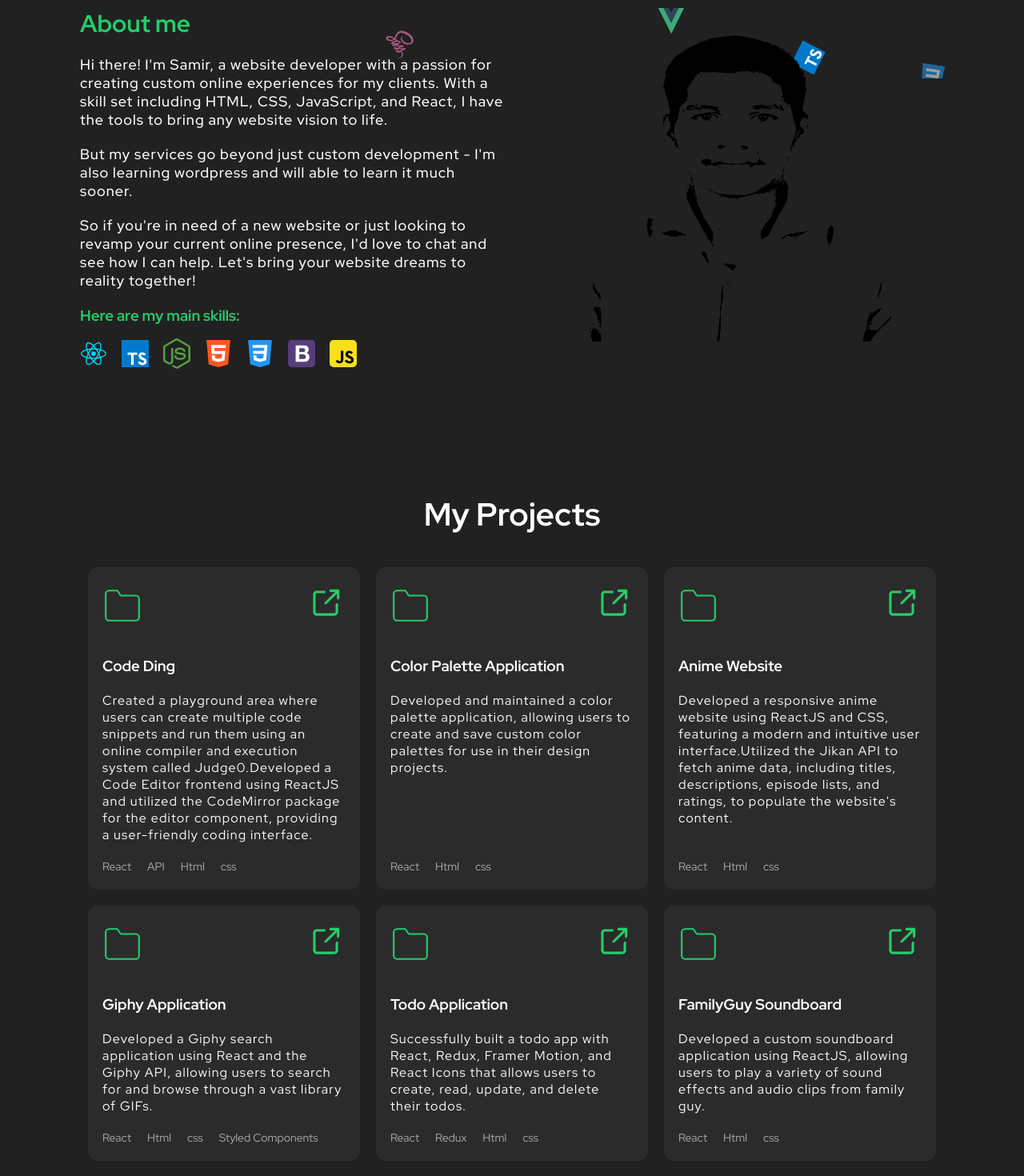
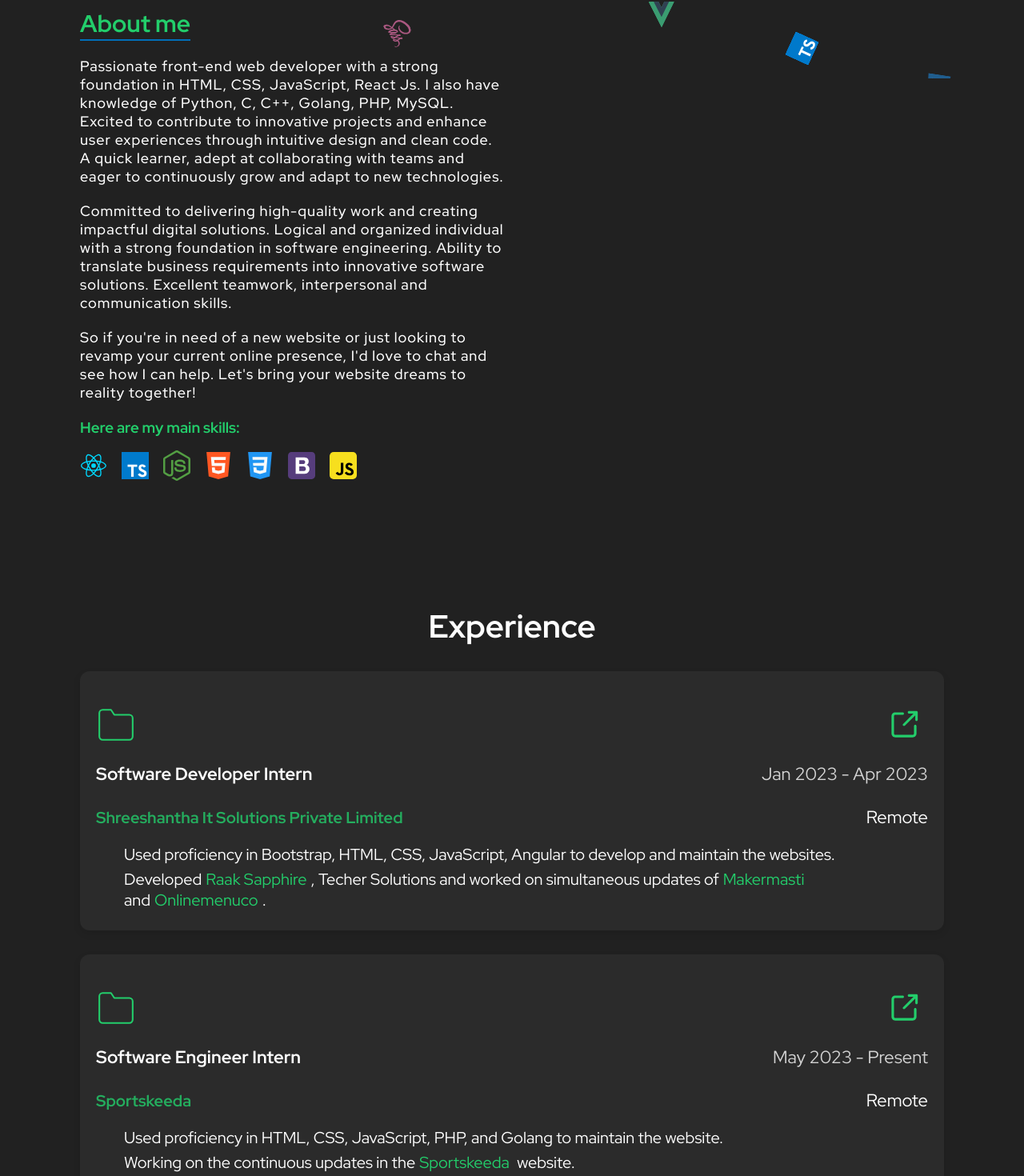
Before and after one commit to samiraghav/portfolio-ts-react, a React (Create React App) app: page / in a window 1280 px wide. Shown: the part 702-2172 px from the top of the page at 80% size. Built offline with nearby package versions, Linux system fonts and the light colour scheme.

Commit message:
added experience

```diff
--- a/src/components/About/About.tsx
+++ b/src/components/About/About.tsx
@@ -1,6 +1,5 @@
 import React from 'react';
 import { Container } from "./styles";
-import Samir from "../../assets/Samir.svg";
 import htmlIcon from "../../assets/html-icon.svg";
 import cssIcon from "../../assets/css-icon.svg";
 import jsIcon from "../../assets/js-icon.svg";
@@ -19,10 +18,7 @@ export function About() {
         </ScrollAnimation>
         <ScrollAnimation animateIn="fadeInLeft" delay={0.1 * 1000}>
           <p>
-            Hi there! I'm Samir, a website developer with a passion for creating
-            custom online experiences for my clients. With a skill set including
-            HTML, CSS, JavaScript, and React, I have the tools to bring any
-            website vision to life.
+            Passionate front-end web developer with a strong foundation in HTML, CSS, JavaScript, React Js. I also have knowledge of Python, C, C++, Golang, PHP, MySQL. Excited to contribute to innovative projects and enhance user experiences through intuitive design and clean code. A quick learner, adept at collaborating with teams and eager to continuously grow and adapt to new technologies.
           </p>
         </ScrollAnimation>
         <ScrollAnimation
@@ -31,8 +27,7 @@ export function About() {
           style={{ marginTop: "2rem", marginBottom: "2rem" }}
         >
           <p>
-            But my services go beyond just custom development - I'm also
-            learning wordpress and will able to learn it much sooner.
+          Committed to delivering high-quality work and creating impactful digital solutions. Logical and organized individual with a strong foundation in software engineering. Ability to translate business requirements into innovative software solutions. Excellent teamwork, interpersonal and communication skills.
           </p>
         </ScrollAnimation>
         <ScrollAnimation animateIn="fadeInLeft" delay={0.3 * 1000}>
@@ -86,11 +81,7 @@ export function About() {
           </div>
         </div>
       </div>
-      <div className="about-image">
-        <ScrollAnimation animateIn="fadeInRight" delay={0.2 * 1000}>
-          <img src={Samir} alt="Samir Aghav" />
-        </ScrollAnimation>
-      </div>
+
     </Container>
   );
 }
--- a/src/components/About/styles.ts
+++ b/src/components/About/styles.ts
@@ -26,7 +26,7 @@ export const Container = styled.section`
   h2{
     display: inline-block;
     margin-bottom: 2rem;
-    // border-bottom: 0.2rem solid var(--blue);
+    border-bottom: 0.2rem solid var(--blue);
     font-size :3rem;
     margin-top: 0rem;
     color: var(--green);
@@ -41,21 +41,6 @@ export const Container = styled.section`
     font-size: 1.8rem;
     letter-spacing: 0.1rem;
     font-weight: 500;
-  }
-
-
-
-  .about-image{
-    text-align: center;
-   img{
-     margin-top: 2rem;
-     width: 75%;
-     filter: grayscale(0);
-     transition: filter 0.5s;
-     &:hover{
-       filter: grayscale(0);
-     }
-   }
   }
 
   @media only screen and (max-width: 480px) {
--- /dev/null
+++ b/src/components/Experience/Experience.tsx
@@ -0,0 +1,129 @@
+import React from "react";
+import { Container } from "./styles";
+import externalLink from "../../assets/external-link.svg";
+import ScrollAnimation from "react-animate-on-scroll";
+
+export function Experience() {
+  return (
+    <Container id="experience">
+      <h2>Experience</h2>
+      <div className="experience-list">
+
+        <ScrollAnimation animateIn="flipInX">
+          <div className="experience-item">
+          <header>
+              <svg
+                width="50"
+                xmlns="http://www.w3.org/2000/svg"
+                role="img"
+                viewBox="0 0 24 24"
+                fill="none"
+                stroke="#23ce6b "
+                stroke-width="1"
+                stroke-linecap="round"
+                stroke-linejoin="round"
+              >
+                <title>Folder</title>
+                <path d="M22 19a2 2 0 0 1-2 2H4a2 2 0 0 1-2-2V5a2 2 0 0 1 2-2h5l2 3h9a2 2 0 0 1 2 2z"></path>
+              </svg>
+              <div className="project-links">
+                <a
+                  href="https://www.sportskeeda.com"
+                  target="_blank"
+                  rel="noreferrer"
+                >
+                  <img src={externalLink} alt="Visit site" />
+                </a>
+              </div>
+            </header>
+            <header>
+              <h3>Software Developer Intern</h3>
+              <p>Jan 2023 - Apr 2023</p>
+            </header>
+            <div className="timestamp">
+              <p>Shreeshantha It Solutions Private Limited</p> {/* Move "Remote" inside a separate div */}
+              <div>Remote</div>
+            </div>
+            <ul>
+              <li>Used proficiency in Bootstrap, HTML, CSS, JavaScript, Angular to develop and maintain the websites.</li>
+              <li>Developed
+              <a
+                  href="https://www.sportskeeda.com/"
+                  target="_blank"
+                  rel="noreferrer"
+                >
+                  Raak Sapphire
+                </a>
+                ,
+                  Techer Solutions and worked on simultaneous updates of
+                <a
+                  href="https://makermasti.com/"
+                  target="_blank"
+                  rel="noreferrer"
+                >
+                  Makermasti
+                </a> and
+                <a
+                  href="https://onlinemenu.co.in/"
+                  target="_blank"
+                  rel="noreferrer"
+                >
+                  Onlinemenuco
+                </a>.</li>
+            </ul>
+          </div>
+        </ScrollAnimation>
+
+        <ScrollAnimation animateIn="flipInX">
+          <div className="experience-item">
+          <header>
+              <svg
+                width="50"
+                xmlns="http://www.w3.org/2000/svg"
+                role="img"
+                viewBox="0 0 24 24"
+                fill="none"
+                stroke="#23ce6b "
+                stroke-width="1"
+                stroke-linecap="round"
+                stroke-linejoin="round"
+              >
+                <title>Folder</title>
+                <path d="M22 19a2 2 0 0 1-2 2H4a2 2 0 0 1-2-2V5a2 2 0 0 1 2-2h5l2 3h9a2 2 0 0 1 2 2z"></path>
+              </svg>
+              <div className="project-links">
+                <a
+                  href="https://www.sportskeeda.com"
+                  target="_blank"
+                  rel="noreferrer"
+                >
+                  <img src={externalLink} alt="Visit site" />
+                </a>
+              </div>
+            </header>
+            <header>
+              <h3>Software Engineer Intern</h3>
+              <p>May 2023 - Present</p>
+            </header>
+            <div className="timestamp">
+              <p>Sportskeeda</p> {/* Move "Remote" inside a separate div */}
+              <div>Remote</div>
+            </div>
+            <ul>
+              <li>Used proficiency in HTML, CSS, JavaScript, PHP, and Golang to maintain the website.</li>
+              <li>Working on the continuous updates in the
+                <a
+                  href="https://www.sportskeeda.com/"
+                  target="_blank"
+                  rel="noreferrer"
+                >
+                  Sportskeeda
+                </a> website.</li>
+            </ul>
+          </div>
+        </ScrollAnimation>
+
+      </div>
+    </Container>
+  );
+}
--- /dev/null
+++ b/src/components/Experience/styles.ts
@@ -0,0 +1,126 @@
+import styled from "styled-components";
+
+export const Container = styled.section`
+margin-top: 15rem;
+
+h2 {
+  text-align: center;
+  font-size: 4rem;
+  margin-bottom: 3rem;
+}
+
+.experience-list {
+  display: flex;
+  flex-direction: column;
+  gap: 3rem;
+
+    .experience-item {
+      padding: 2rem;
+      background-color: #2b2b2b;
+      border-radius: 1.2rem;
+      box-shadow: 0 4px 10px rgba(0, 0, 0, 0.1);
+      color: #fff;
+      transition: 0.3s;
+      position: relative;
+      &:hover{
+        transform: translateY(-5px);
+        background-color: var(--pink);
+      }
+
+      a {
+        color: #fff;
+        color: var(--green);
+        padding: 0.2rem 0.5rem;
+        border-radius: 0.2rem;
+        text-decoration: none;
+        transition: background-color 0.3s;
+        cursor: pointer;
+      }
+
+      header {
+        display: flex;
+        justify-content: space-between;
+        align-items: baseline;
+        margin-bottom: 1.5rem;
+
+        h3 {
+          font-size: 2.2rem;
+          margin-right: 1rem;
+        }
+
+        p {
+          font-size: 2.2rem;
+          opacity: 0.8;
+        }
+      }
+
+      p {
+        font-size: 2rem;
+        opacity: 0.8;
+        margin-bottom: 1rem;
+      }
+
+      ul {
+        list-style: none;
+        padding-left: 2rem;
+
+        li {
+          font-size: 2rem;
+          margin-bottom: 0.5rem;
+          position: relative;
+          padding-left: 1.5rem;
+
+          &::before {
+            content: "";
+            position: absolute;
+            left: 0;
+            top: 0.8rem;
+            width: 0.6rem;
+            height: 0.6rem;
+            background-color: var(--green);
+            border-radius: 50%;
+            transform: translateX(-100%);
+            opacity: 0;
+            transition: 0.3s;
+          }
+        }
+
+        li:hover::before {
+          transform: translateX(0);
+          opacity: 1;
+        }
+      }
+
+      .timestamp {
+        /* Add styling for the timestamp div */
+        display: flex;
+        justify-content: space-between;
+        align-items: baseline;
+        margin-bottom: 1rem;
+        font-size: 1.6rem;
+      }
+
+      .timestamp p {
+        color: var(--green); /* Set the color for the "Remote" text */
+        font-weight: bold;
+      }
+
+      .timestamp div {
+        /* Add some space between "Remote" and the organization name */
+        margin-left: 1rem;
+        font-size: 2.2rem; /* Set the font size to match "Software Developer Intern" title */
+      }
+
+      .project-links {
+        display: flex;
+        align-items: center;
+        gap: 1rem;
+        margin-top: 2rem;
+
+        a > img {
+          width: 5.0rem;
+        }
+      }
+    }
+  }
+`;
--- a/src/components/Header/Header.tsx
+++ b/src/components/Header/Header.tsx
@@ -4,7 +4,7 @@ import { BrowserRouter as Router } from 'react-router-dom'
 import { NavHashLink, HashLink } from 'react-router-hash-link'
 import { useState } from 'react'
 
-import CV from '../../assets/SamirBalasahebAghav.pdf'
+import CV from '../../assets/SamirbalasahebAghavResume.pdf'
 export function Header() {
   const [isActive, setActive] = useState(false)
 
@@ -41,6 +41,9 @@ export function Header() {
           <NavHashLink smooth to="#about" onClick={closeMenu}>
             About me
           </NavHashLink>
+          <NavHashLink smooth to="#experience" onClick={closeMenu}>
+            Experience
+          </NavHashLink>
           <NavHashLink smooth to="#project" onClick={closeMenu}>
             Project
           </NavHashLink>
--- a/src/components/Hero/styles.ts
+++ b/src/components/Hero/styles.ts
@@ -17,6 +17,7 @@ export const Container = styled.section`
     h3{
       color:var(--green);
       margin: 1rem 0;
+      padding-bottom:10px;
     }
 
 
--- a/src/components/Main/Main.tsx
+++ b/src/components/Main/Main.tsx
@@ -4,6 +4,7 @@ import { Container } from "./styles"
 import { Hero } from "../Hero/Hero"
 import { About } from "../About/About";
 import { Contact } from "../Contact/Contact";
+import { Experience } from '../Experience/Experience';
 import { Project } from "../Project/Project";
 import wordpress from "../../assets/wordpress.svg";
 import shopify from "../../assets/shopify.svg";
@@ -259,6 +260,7 @@ export function Main() {
       />
       <Hero></Hero>
       <About></About>
+      <Experience></Experience>
       <Project></Project>
       <Contact></Contact>
     </Container>
```
Also changed, not shown: 1 other file (tests, documents, lock files or other folders).
